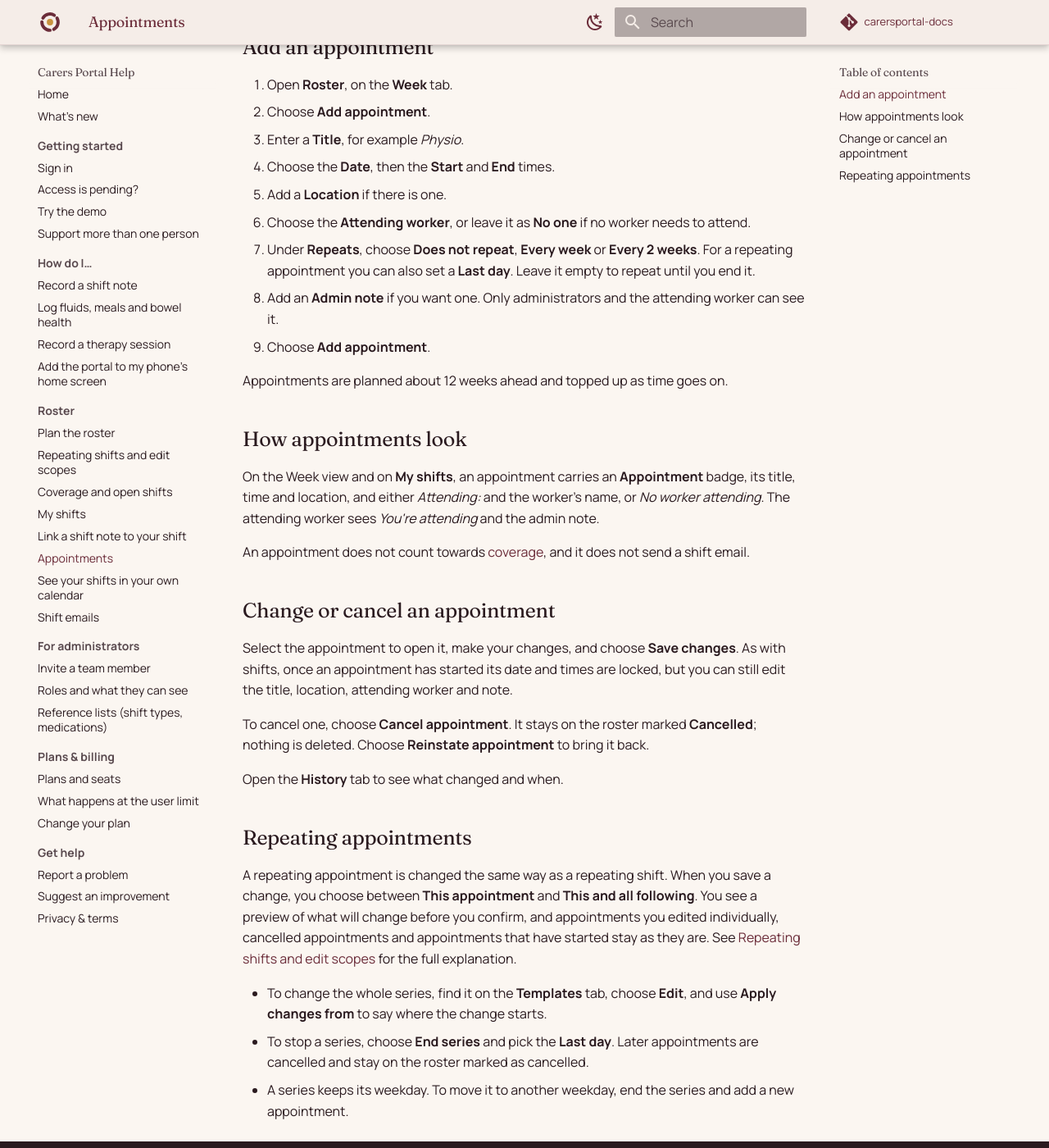
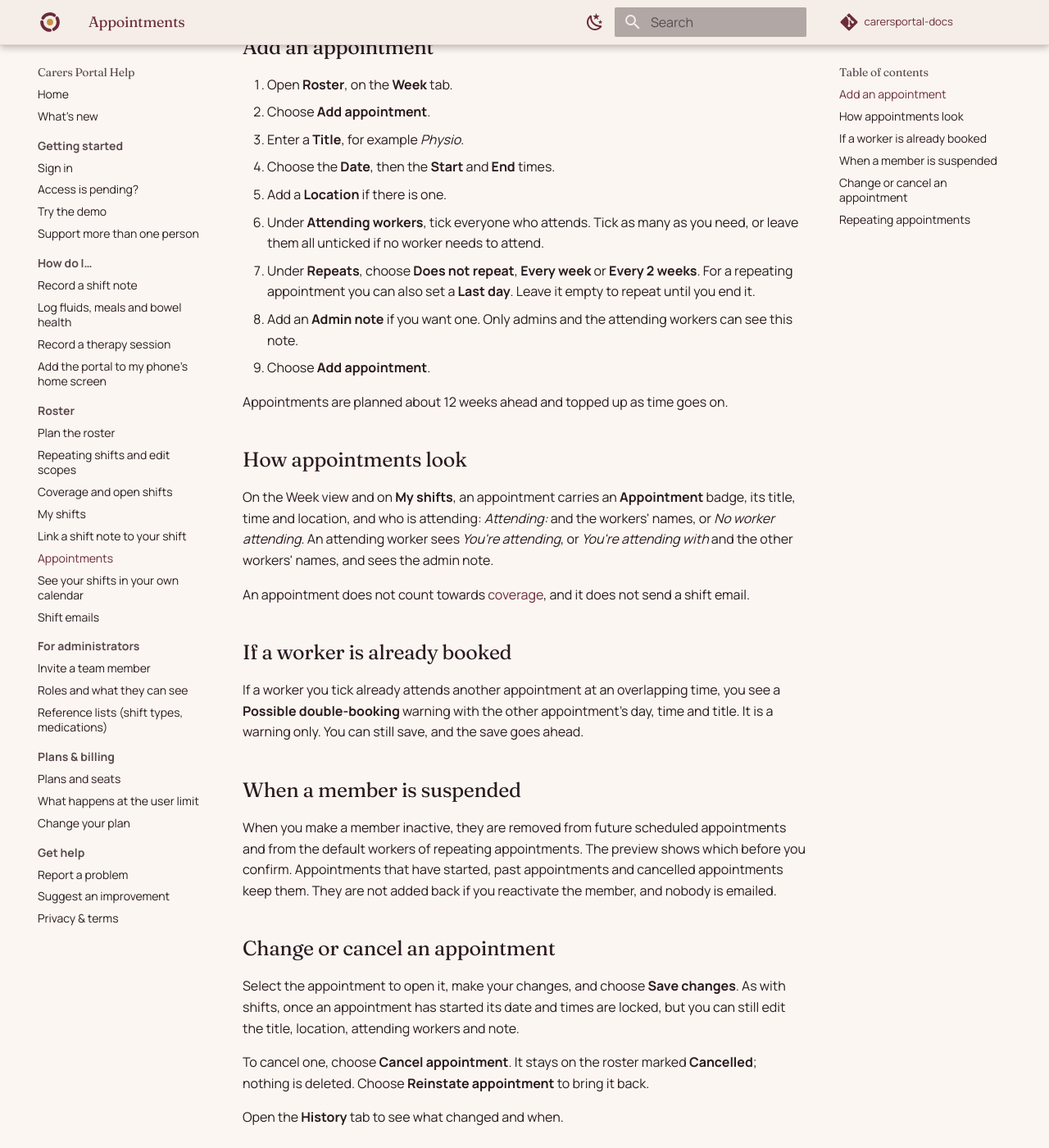
Before and after one commit to thegippygeek/carersportal-docs, an MkDocs documentation site: the page built from docs/roster/appointments.md, in a window 1280 px wide and 1400 px high, scrolled down 331 px. Shown: the whole window at 82% size. Built offline with MkDocs 1.6.1 and Material for MkDocs 9.7.7, drawn with Linux system fonts in a browser that asks for light colours; comment, search, counter and statistics services are not loaded.

Commit message:
docs: v2.10.0 — several attending workers per appointment
- What's new: v2.10.0 entry
- Appointments: several attending workers, double-booking warning, suspension

Co-Authored-By: Claude Sonnet 5.5 <noreply@anthropic.com>

```diff
--- a/docs/roster/appointments.md
+++ b/docs/roster/appointments.md
@@ -11,22 +11,30 @@ Administrators add and change appointments. Everyone with access to the roster c
 3. Enter a **Title**, for example *Physio*.
 4. Choose the **Date**, then the **Start** and **End** times.
 5. Add a **Location** if there is one.
-6. Choose the **Attending worker**, or leave it as **No one** if no worker needs to attend.
+6. Under **Attending workers**, tick everyone who attends. Tick as many as you need, or leave them all unticked if no worker needs to attend.
 7. Under **Repeats**, choose **Does not repeat**, **Every week** or **Every 2 weeks**. For a repeating appointment you can also set a **Last day**. Leave it empty to repeat until you end it.
-8. Add an **Admin note** if you want one. Only administrators and the attending worker can see it.
+8. Add an **Admin note** if you want one. Only admins and the attending workers can see this note.
 9. Choose **Add appointment**.
 
 Appointments are planned about 12 weeks ahead and topped up as time goes on.
 
 ## How appointments look
 
-On the Week view and on **My shifts**, an appointment carries an **Appointment** badge, its title, time and location, and either *Attending:* and the worker's name, or *No worker attending*. The attending worker sees *You're attending* and the admin note.
+On the Week view and on **My shifts**, an appointment carries an **Appointment** badge, its title, time and location, and who is attending: *Attending:* and the workers' names, or *No worker attending*. An attending worker sees *You're attending*, or *You're attending with* and the other workers' names, and sees the admin note.
 
 An appointment does not count towards [coverage](coverage.md), and it does not send a shift email.
 
+## If a worker is already booked
+
+If a worker you tick already attends another appointment at an overlapping time, you see a **Possible double-booking** warning with the other appointment's day, time and title. It is a warning only. You can still save, and the save goes ahead.
+
+## When a member is suspended
+
+When you make a member inactive, they are removed from future scheduled appointments and from the default workers of repeating appointments. The preview shows which before you confirm. Appointments that have started, past appointments and cancelled appointments keep them. They are not added back if you reactivate the member, and nobody is emailed.
+
 ## Change or cancel an appointment
 
-Select the appointment to open it, make your changes, and choose **Save changes**. As with shifts, once an appointment has started its date and times are locked, but you can still edit the title, location, attending worker and note.
+Select the appointment to open it, make your changes, and choose **Save changes**. As with shifts, once an appointment has started its date and times are locked, but you can still edit the title, location, attending workers and note.
 
 To cancel one, choose **Cancel appointment**. It stays on the roster marked **Cancelled**; nothing is deleted. Choose **Reinstate appointment** to bring it back.
 
```
Also changed, not shown: docs/whats-new.md (+10 -0 lines).
